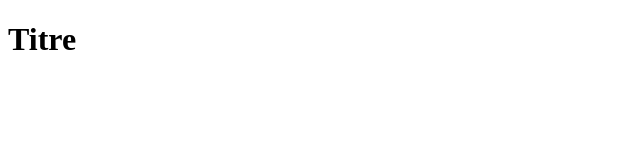
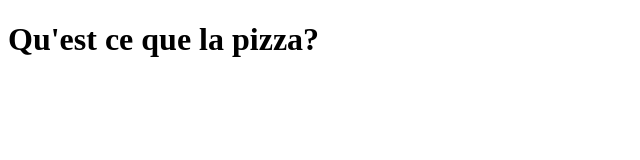
Before and after one commit to nathanddrl/tpgit2, a plain HTML site: page index.html in a window 1280 px wide. Shown: the whole page, without its empty margins (0-640 px from the left). Drawn offline with Linux system fonts and the light colour scheme.

Commit message:
add title in H1

```diff
--- a/index.html
+++ b/index.html
@@ -7,6 +7,6 @@
     <title>La Pizza!</title>
 </head>
 <body>
-    <h1>Titre</h1>
+    <h1>Qu'est ce que la pizza?</h1>
 </body>
 </html>
```
